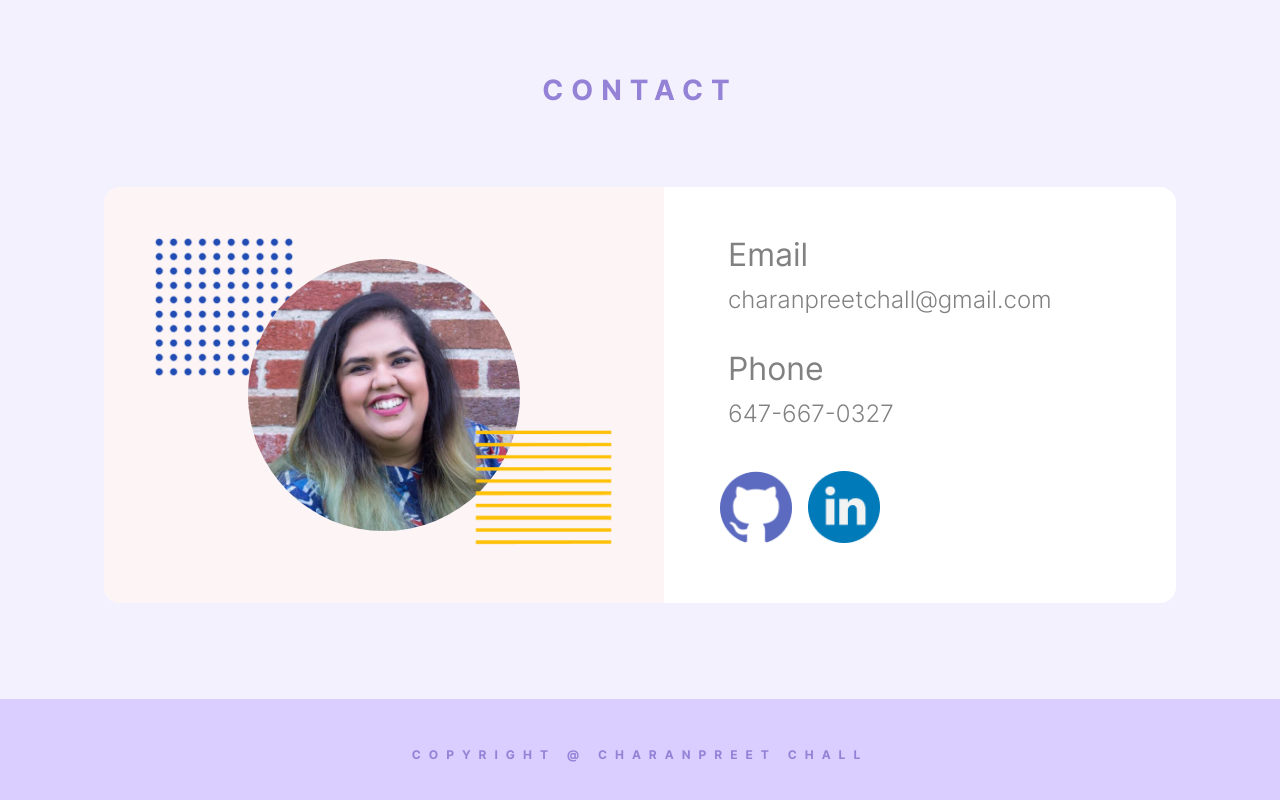
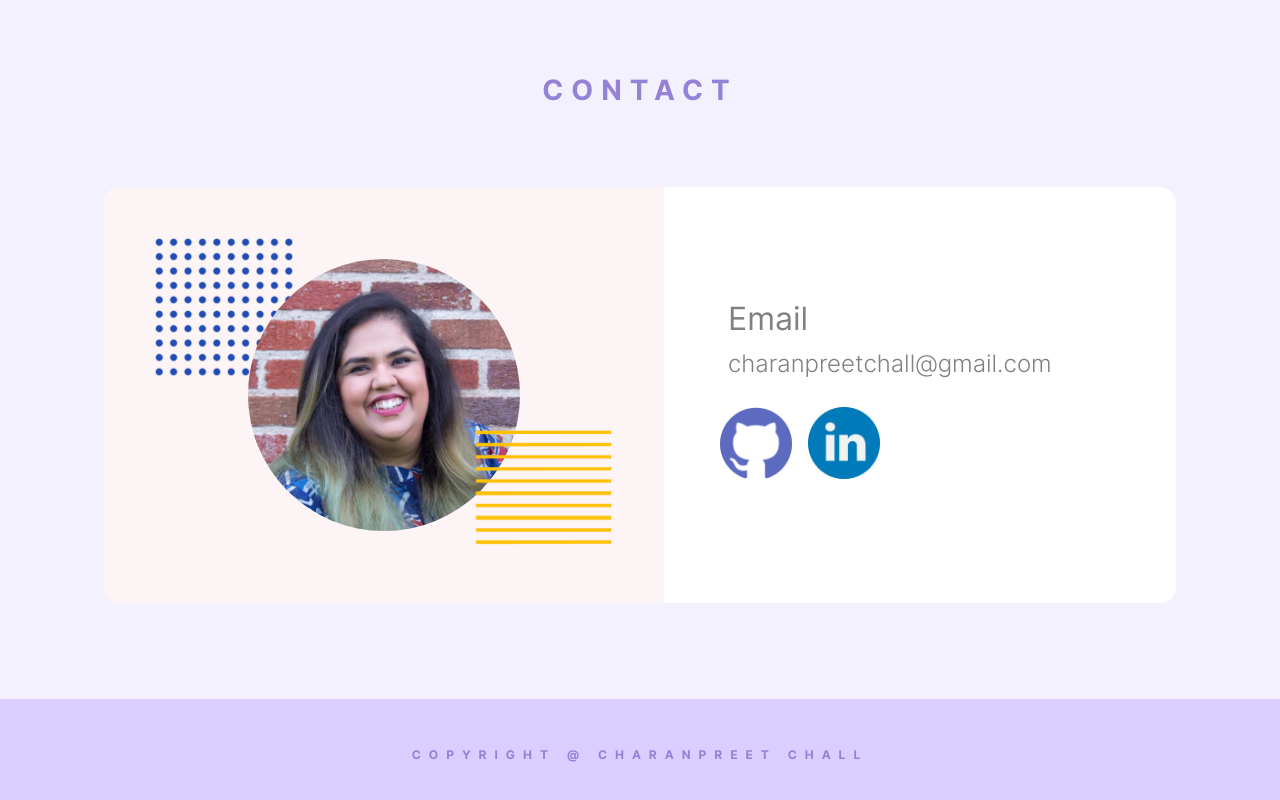
Before and after one commit to CharanpreetChall/Portfolio, a React (Create React App) app: page /tech in a window 1280 px wide. Shown: the part 2937-3737 px from the top of the page. Built offline with nearby package versions, Linux system fonts and the light colour scheme.

Commit message:
Updated contacts page

```diff
--- a/src/pages/Contact/Contact.js
+++ b/src/pages/Contact/Contact.js
@@ -18,10 +18,6 @@ function Contact() {
                         <a href="mailto: charanpreetchall@gmail.com" target="_blank" rel="noopener noreferrer">
                             <p className="contact__info">charanpreetchall@gmail.com</p>
                         </a>
-                    </div>
-                    <div className="contact__type">
-                        <h2 className="contact__name">Phone</h2>
-                        <p className="contact__info">647-667-0327</p>
                     </div>
                     <div className="contact__links">
                         <a href='https://github.com/CharanpreetChall' target="_blank" rel="noopener noreferrer">
--- a/src/pages/Contact/Contact.scss
+++ b/src/pages/Contact/Contact.scss
@@ -46,7 +46,7 @@
 
     &__details {
         width: 17rem;
-        height: 13rem;
+        height: 8.5rem;
         padding: 2rem 1rem;
         display: flex;
         flex-direction: column;
@@ -55,7 +55,7 @@
 
         @include tablet {
             width: 32rem;
-            height: 20rem;
+            height: 12rem;
             padding: 4rem 0;
         }
 
```
